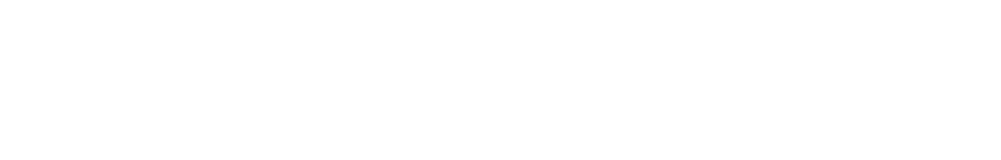
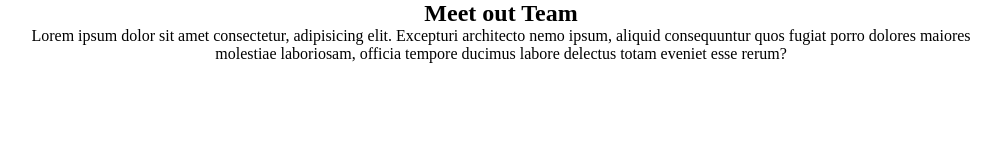
Before and after one commit to saff-it/html-css-float-cards, a plain HTML site: page index.html in a window 1280 px wide. Shown: the whole page, without its empty margins (139-1140 px from the left). Drawn offline with Linux system fonts and the light colour scheme.

Commit message:
container ok

```diff
--- a/css/style.css
+++ b/css/style.css
@@ -0,0 +1,15 @@
+*{
+    margin: 0;
+    padding: 0;
+    box-sizing: border-box;
+}
+
+.container{
+    max-width: 1000px;
+    margin: auto;
+    text-align: center;
+}
+
+.title{
+
+}
--- a/index.html
+++ b/index.html
@@ -8,6 +8,21 @@
     <link rel="stylesheet" href="./css/style.css">
 </head>
 <body>
+    <div class="container">
 
+        <section class="title">
+            <h1>Meet out Team</h1>
+        </section>
+
+        <section>
+            <p>Lorem ipsum dolor sit amet consectetur, adipisicing elit. Excepturi architecto nemo ipsum, aliquid consequuntur quos fugiat porro dolores maiores molestiae laboriosam, officia tempore ducimus labore delectus totam eveniet esse rerum?</p>
+        </section>
+
+        <section>
+
+        </section>
+
+
+    </div>
 </body>
 </html>
```
